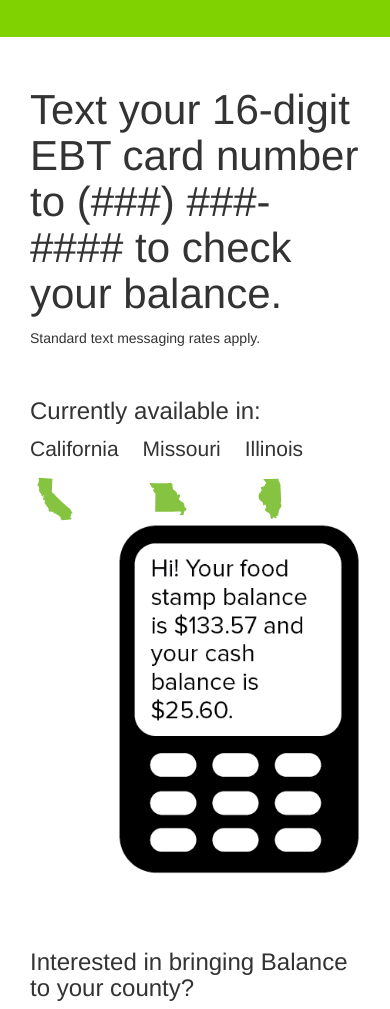
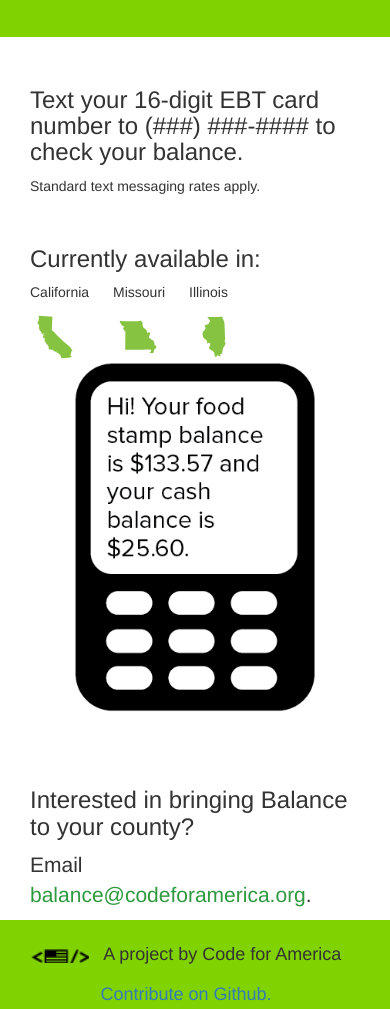
Before and after one commit to codeforamerica/splash, a plain HTML site: page balance/il/index.html in a window 390 px wide. Shown: the part 312-1321 px from the top of the page. Drawn offline with nearby package versions, Linux system fonts and the light colour scheme.

Commit message:
added media query for mobile, adjust styles for screenshot image on both sizes

```diff
--- a/public/css/main.css
+++ b/public/css/main.css
@@ -32,38 +32,46 @@ body {
   padding-top: 20px;
 }
 .b-state {
-  display:inline-block;
+  display: inline-block;
   margin-right: 20px;
 }
 
 .b-state > p {
- font-size:1.5em;
+ font-size: 1em;
 }
 
 .b-intro{
 }
-.b-intro > h3{
-  font-size:3em;
+.b-intro > h2{
+  font-size: 2em;
 }
 .b-contact{
   margin-top: 75px;
 }
-.b-contact >p > a {
+.b-contact > p > a {
   color: #2E993E;
 }
-.b-contact >p {
-  font-size:1.5em;
+.b-contact > p {
+  font-size: 1.5em;
 }
 .b-screenshot {
-  float:right;
+}
+
+.b-screenshot > img {
+  display: block;
+  margin: 0 auto;
 }
 
 .b-footer{
-	background-color:#81D300;
   width: 100%;
-	padding:15px;
-	margin-top:30px;
-	margin-bottom:0px;
+  padding: 15px;
+	margin-bottom: 0px;
+  background-color: #81D300;
+  font-size: 1em;
+}
+
+.b-footer .footer-right {
+  text-align: right;
 }
 
 .b-footer img, h4 {
@@ -71,8 +79,22 @@ body {
   padding-right: 1em;
 }
 
-.b-footer >h4 >a{
-	color:black;
+.b-footer img {
+  height: 1em;
+}
+
+.b-footer > h4 > a {
+	color: black;
 }
 
 .test {background-color: red !important; height: 500px;}
+
+
+@media only screen and (min-width : 320px) and (max-width : 768px) {
+  .b-footer .footer-left {
+    text-align: center;
+  }
+  .b-footer .footer-right {
+    text-align: center;
+  }
+}
```
